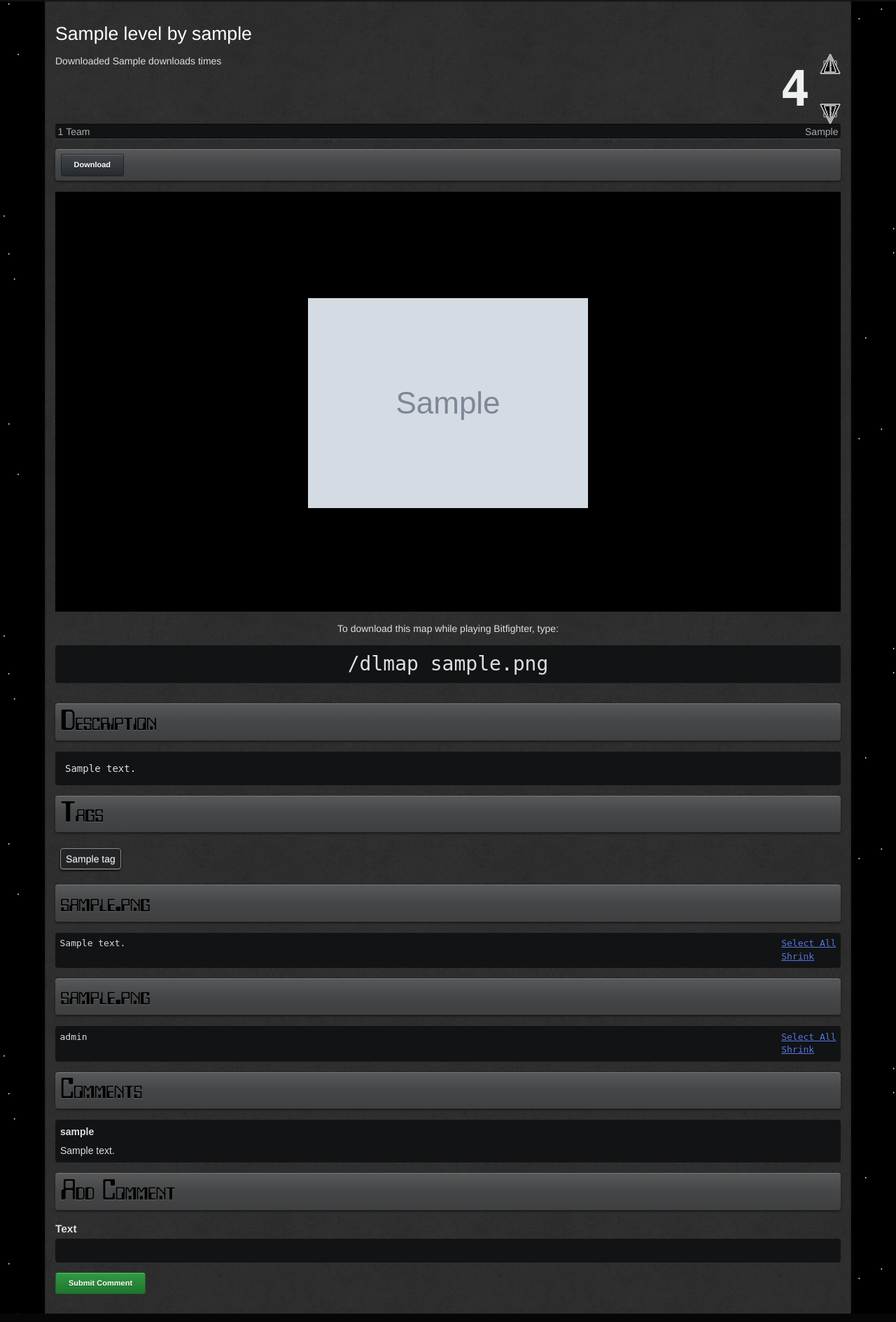
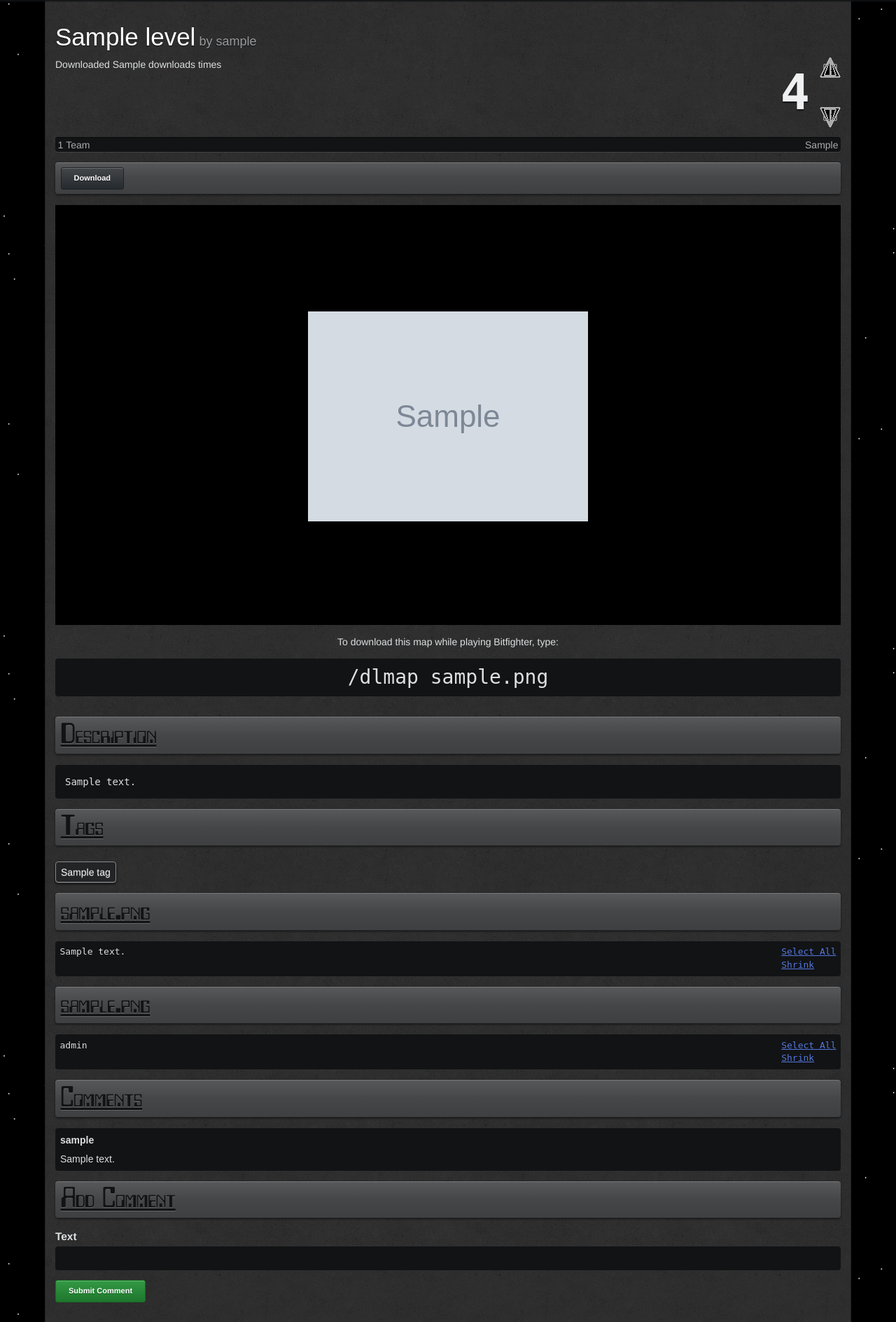
Before and after one commit to bkconrad/pleiades, a CakePHP app: the page made by app/View/Levels/view.ctp in a window 1280 px wide. Shown: the part 40-1929 px from the top of the page at 70% size. Run offline with PHP 8.4 and a stand-in for CakePHP, Linux system fonts and the light colour scheme; the template is opened without the code that fills it: most values are stand-ins (such as "Sample title", 1, 10 or a date in 2020); grey boxes marked "Sample" are stand-in pictures; form fields are guessed from the names that the template uses; data that the repository does not hold is empty; some libraries are stand-ins or nearby versions.

Commit message:
more tweaks

```diff
--- a/app/View/Levels/view.ctp
+++ b/app/View/Levels/view.ctp
@@ -1,5 +1,12 @@
 <?php
-echo $this->Html->tag('h2', $level['Level']['name']  . " by " . $level['User']['username'], array('escape' => true));
+$byline =
+    $this->Html->tag('span', $level['Level']['name'], array('class' => 'name', 'escape' => true))
+  . '&nbsp;by&nbsp;'
+  . $this->Html->tag('span', $level['User']['username'], array('class' => 'author', 'escape' => true))
+;
+
+echo $this->Html->tag('h2', $byline, array('class' => 'byline'));
+
 $downloads = 'Downloaded ' . $level['Level']['downloads'] . ' times&nbsp;';
 if ($level['Level']['downloads'] == 1) {
   $downloads = 'Downloaded once';
--- a/sass/src/pleiades.scss
+++ b/sass/src/pleiades.scss
@@ -136,12 +136,13 @@ h1 {
   @include rounded();
   @include raised-box(.2, .5);
   @include rounded-face($grey4);
-  color: $black;
+  color: $grey1;
   text-shadow: 0px 1px 0px $title_shadow;
   font-size: 2.5em;
   margin: 15px auto;
   padding: 7.5px;
   font-family: "Checkbook";
+  text-decoration: underline;
 }
 h2 {
   clear: both;
@@ -218,6 +219,7 @@ p {
 	font-weight: normal;
 	text-decoration: none;
 }
+
 #header h1 a:hover {
 	color: #fff;
 	background: #003d4c;
@@ -873,6 +875,21 @@ pre.submission {
   overflow-y: scroll;
 }
 
+.byline {
+  text-shadow: 0 1px 1px $grey1;
+  font-size: 18px;
+  font-family: sans-serif;
+  color: $grey9;
+
+  .name {
+    font-size: 35px;
+    color: $white;
+  }
+
+  .author {
+  }
+}
+
 .level_description {
   padding: 1em;
   white-space: pre-line;
@@ -885,11 +902,10 @@ pre.submission {
 .tags, .small-tags {
   padding: 0;
   list-style: none;
-  -webkit-padding-start: 0;
 }
 
-.small-tags {
-  min-height: 3em;
+ul.tags {
+  padding: 0;
 }
 
 .tags {
@@ -905,10 +921,10 @@ li.tag, .tags .checkbox {
   clear: none;
   display: inline-block;
   box-shadow: 0 1px $grey4, 0 2px 3px $black;
+  margin: 7px 14px 0 0;
 }
 
 li.tag {
-  margin: .5em;
   list-style: none;
 }
 
@@ -948,7 +964,7 @@ li.tag:hover, .tags .checkbox:hover {
 }
 
 .small-tags {
-  height: 2.5em;
+  height: 3em;
   text-align: left;
   overflow: hidden;
 }
@@ -1127,6 +1143,7 @@ li.tag:hover, .tags .checkbox:hover {
 .rating .rating {
   display: inline-block;
   float: right;
+  margin-bottom: 14px;
 }
 
 .rating a, .rating a:hover {
@@ -1173,6 +1190,7 @@ li.tag:hover, .tags .checkbox:hover {
   display: inline-block;
   min-width: 100px;
   text-align: right;
+  text-shadow: 0 2px 2px $grey1;
   color: $greyE;
 }
 
```
Also changed, not shown: app/webroot/css/pleiades.css.
